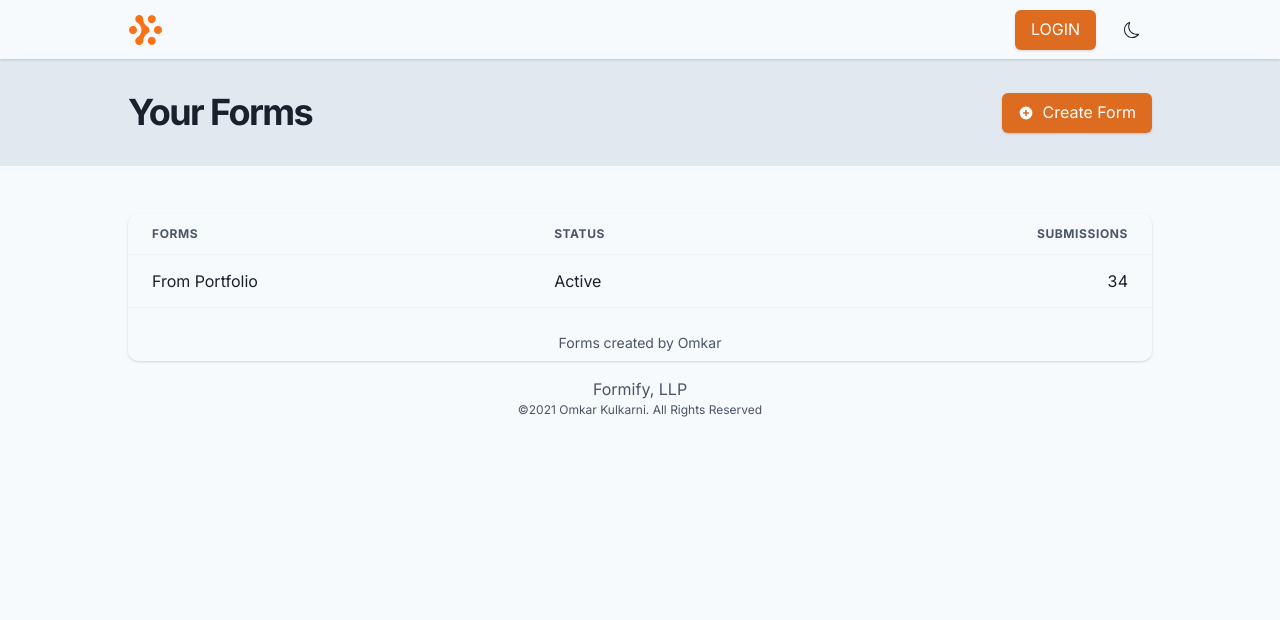
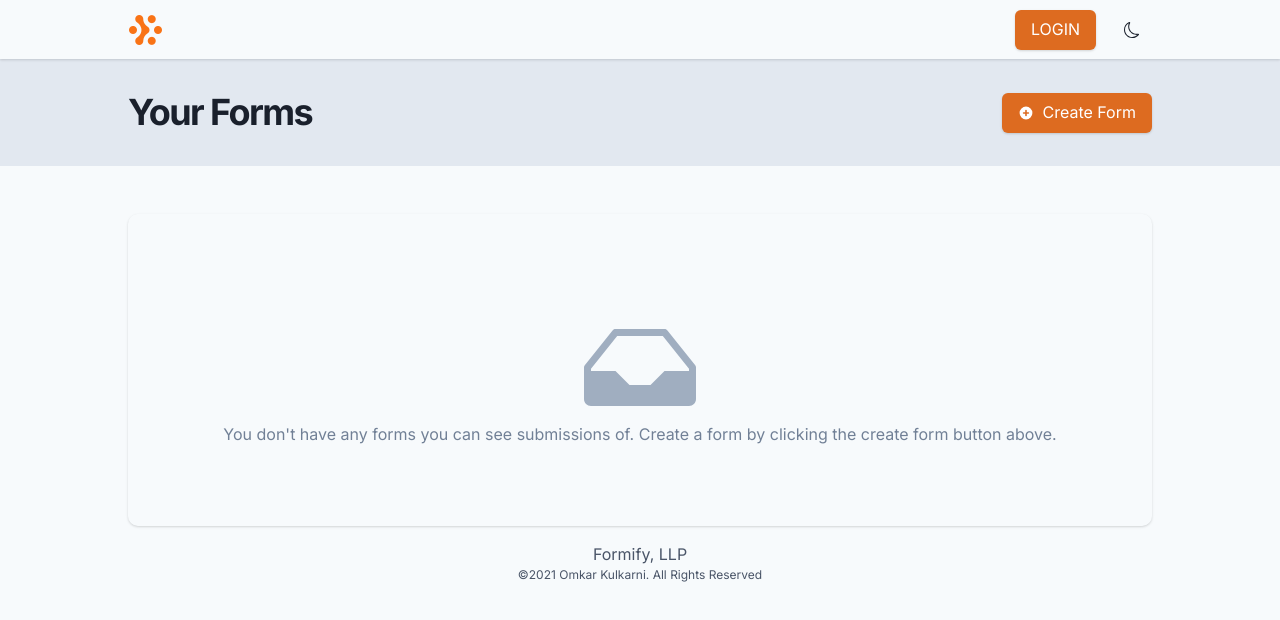
Before and after one commit to OmkarK45/formify, a React (Create React App) app in the folder client/: page /dashboard in a window 1280 px wide. Shown: the top 620 px of the page. Built offline with nearby package versions, Linux system fonts and the light colour scheme; no server answers.

Commit message:
UI Fixes for empty forms

```diff
--- a/client/src/components/Dashboard/FormList.jsx
+++ b/client/src/components/Dashboard/FormList.jsx
@@ -10,8 +10,10 @@ import {
   Box,
 } from "@chakra-ui/react"
 import { Link } from "react-router-dom"
+import Empty from "./../Utils/Empty"
 
 const FormList = () => {
+  const data = false
   return (
     <Box
       boxShadow="base"
@@ -21,6 +23,7 @@ const FormList = () => {
       maxW={["auto", "95%", "80%"]}
       overflowX="auto"
     >
+      {data ? (
         <Table size="md" variant="simple">
           {/* This is gonna be dynamic */}
           <TableCaption>Forms created by Omkar</TableCaption>
@@ -41,6 +44,9 @@ const FormList = () => {
             </Tr>
           </Tbody>
         </Table>
+      ) : (
+        <Empty text="You don't have any forms you can see submissions of. Create a form by clicking the create form button above." />
+      )}
     </Box>
   )
 }
--- /dev/null
+++ b/client/src/components/Utils/Empty.jsx
@@ -0,0 +1,26 @@
+import { Text, Flex, Icon } from "@chakra-ui/react"
+import { ImDrawer2 } from "react-icons/im"
+
+export default function Empty({ text }) {
+  return (
+    <>
+      <Flex
+        margin="0 auto"
+        paddingY={["3rem", "4rem", "5rem"]}
+        direction="column"
+        alignItems="center"
+        justifyContent="center"
+      >
+        <Icon
+          as={ImDrawer2}
+          zIndex="-44"
+          fontSize={["6rem", "7rem"]}
+          color="gray.400"
+        />
+        <Text mt="1rem" zIndex="-44" color="gray.500">
+          {text}
+        </Text>
+      </Flex>
+    </>
+  )
+}
```
Lines whose indentation alone changed are shown as unchanged.
